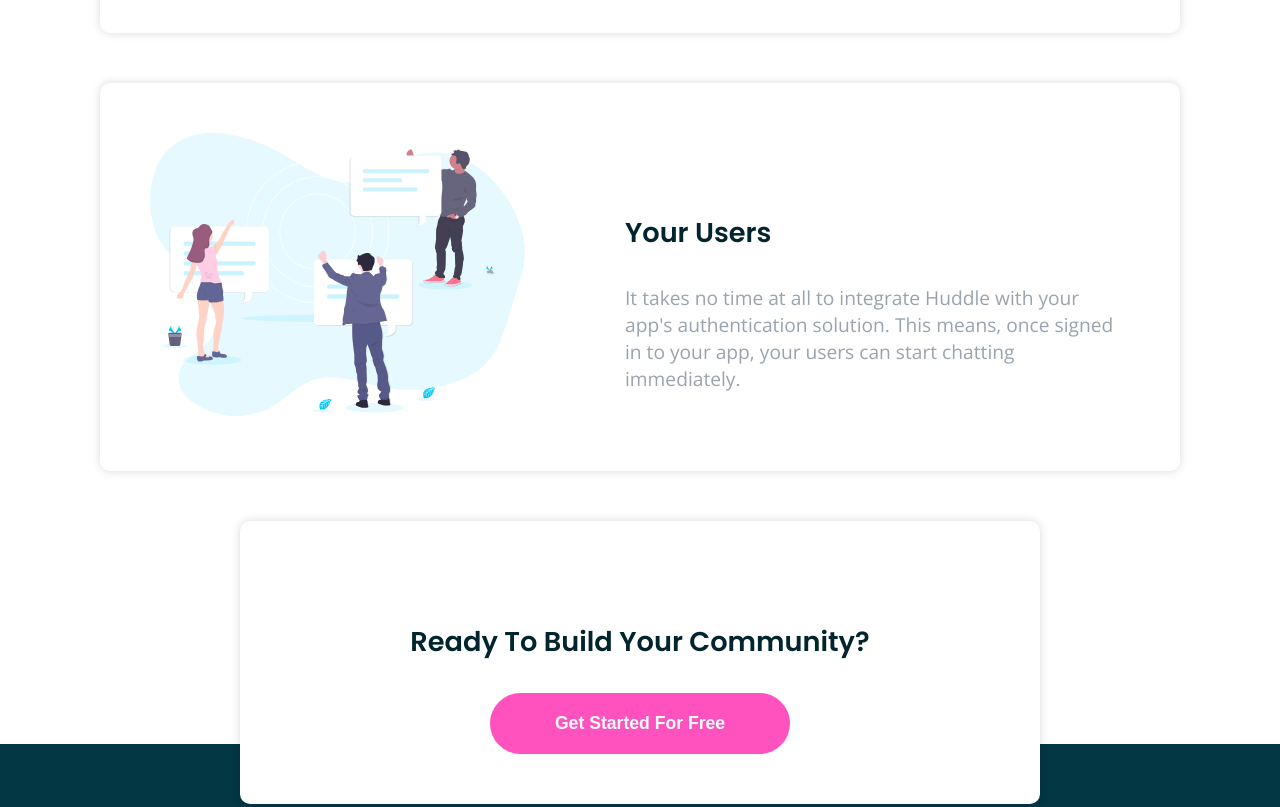
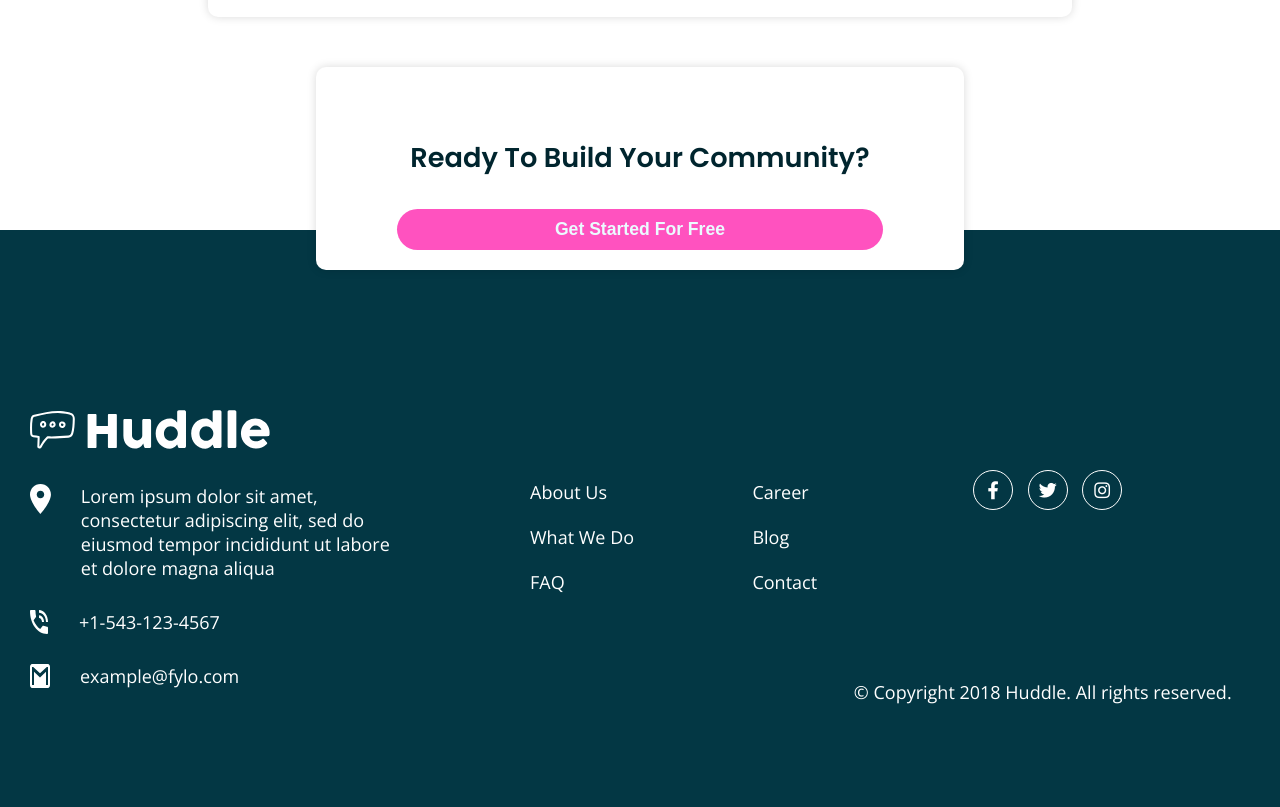
Before and after one commit to quangnphan/huddle-landing-page, a plain HTML site: page index.html in a window 1280 px wide. Shown: the part 1824-2631 px from the top of the page. Drawn offline with nearby package versions, Linux system fonts and the light colour scheme.

Commit message:
Add files via upload

```diff
--- a/styles.css
+++ b/styles.css
@@ -35,22 +35,22 @@ li{
     background-size: cover;
     background-repeat: no-repeat;
     background-color: hsl(193,100%,96%);
-    width: 100%;
-    padding: 50px;
+    padding: 10px;
 }
 .top-wrapper img,
 .middle-wrapper img{
-    width: 375px;
+    width: 80%;
     height: auto;
 }
 .nav{
     display: flex;
     justify-content: space-between;
-    margin-bottom: 100px;
+    margin:0 auto 80px auto;
     align-items: center;
+    width: 90%;
 }
 .nav img{
-    width: 170px;
+    width: 120px;
     height: auto;
 }
 .top-wrapper .heading{
@@ -60,6 +60,7 @@ li{
 .top-wrapper .heading h1{
     color: var(--VeryDarkCyan);
     margin-bottom: 30px;
+
 }
 .top-wrapper .heading p{
     color: var(--VeryDarkCyan);
@@ -74,31 +75,34 @@ li{
     font-size: 1rem;
     font-weight: 700;
     border-radius: 50px;
-    padding: 15px 40px;
+    padding: 10px;
     cursor: pointer;
 }
 .top-wrapper .heading button{
-    margin: 50px;
+    margin: 50px auto;
     border: none;
     background-color: var(--Pink);
     font-size: 1.1rem;
-    padding: 20px 60px;
+    padding: 10px 30px;
     border-radius: 50px;
     color: var(--VeryPaleCyan);
     font-weight: 700;
     cursor: pointer;
+    width: 80%;
 }
 .middle-wrapper{
-    padding: 50px 30px;
+    padding: 0;
+    width: 100%;
 }
 .box{
-    margin: 50px auto 50px auto;
+    margin: 50px auto;
     box-shadow: 0 0 10px rgba(0,0,0,0.15);
     border-radius: 10px;
-    padding: 50px;
+    padding: 20px;
     background-color: #fff;
     display: flex;
     flex-direction: column;
+    width: 80%;
 }
 .box h1{
     color: var(--VeryDarkCyan);
@@ -111,20 +115,20 @@ li{
     font-size: 1.2rem;
 }
 .box4{
-    margin-bottom: -130px;
+    margin-bottom: -50px;
     position: relative;
-    max-width: 800px;
+    width: 80%;
 }
 .box4 button{
     border: none;
     background-color: var(--Pink);
     font-size: 1.1rem;
-    padding: 20px 60px;
+    padding: 10px;
     border-radius: 50px;
     color: var(--VeryPaleCyan);
     font-weight: 700;
     cursor: pointer;
-    width: 300px;
+    width: 80%;
     align-self: center;
 }
 .bottom-wrapper{
@@ -135,13 +139,15 @@ li{
 }
 .bottom-wrapper .logo{
     margin-top: 150px;
+    width: 60%;
 }
 .bottom-wrapper .location,.phone,.mail{
     display: flex;
     margin-top: 30px;
 }
 .bottom-wrapper .contact p{
-    margin-left: 40px;
+    margin: 0 auto;
+    width: 80%;
 }
 .bottom-wrapper .about{
     margin-top: 40px;
@@ -150,6 +156,9 @@ li{
 .bottom-wrapper .career{
     margin-bottom: 40px;
     line-height: 2.5;
+}
+.bottom-wrapper .location img{
+    height: 30px;
 }
 .bottom-wrapper .footer{
     text-align: center;
@@ -173,7 +182,7 @@ li:hover{
     cursor: pointer;
 }
 
-@media (min-width:768px){
+@media (min-width:600px){
     .wrapper{
         text-align: left;
     }
@@ -224,6 +233,10 @@ li:hover{
         display: flex;
         flex: row;
     }
+    .box4{
+        margin-bottom: -110px;
+        width: 60%;
+    }
     .bottom-wrapper .contact{
         max-width: 400px;
     }
```
